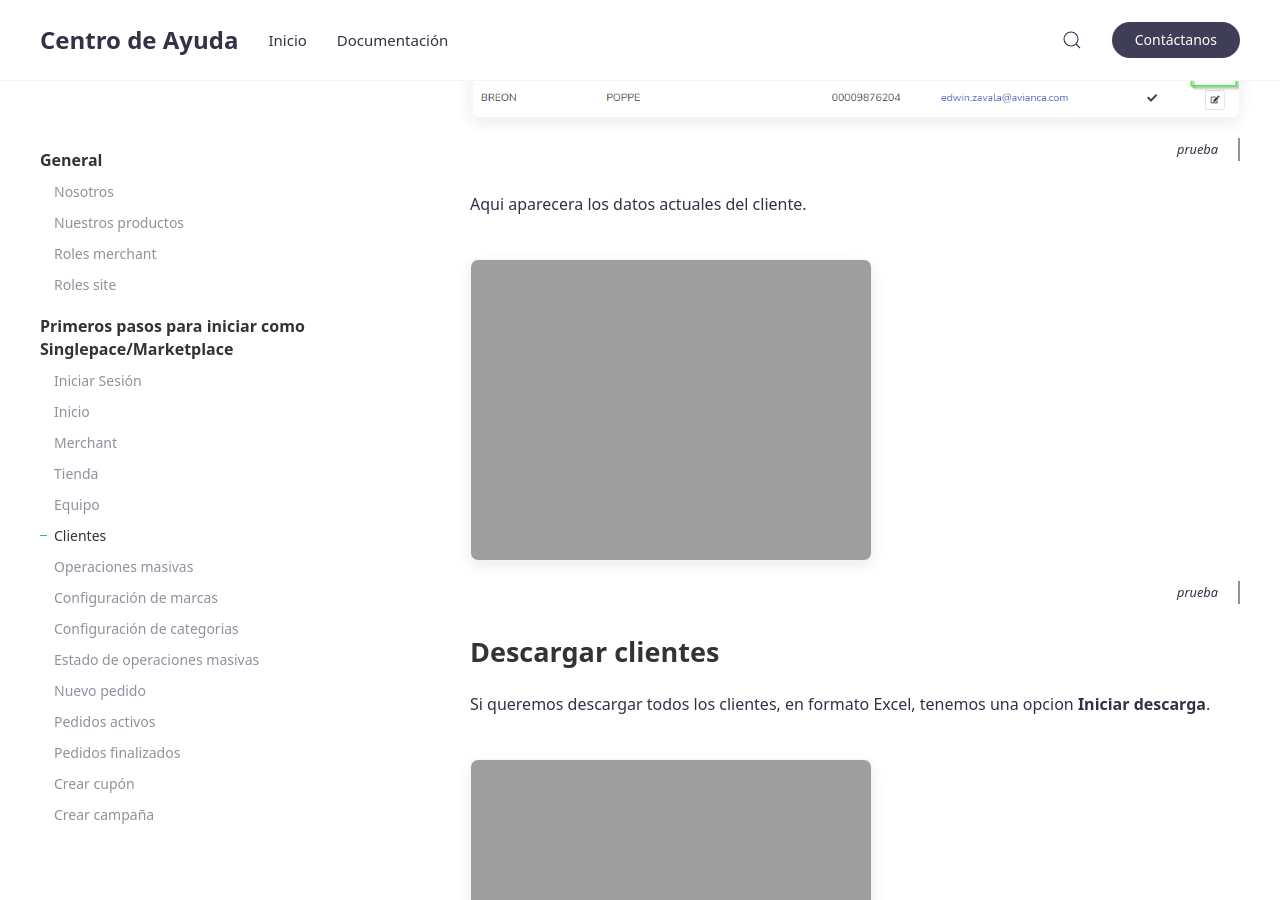
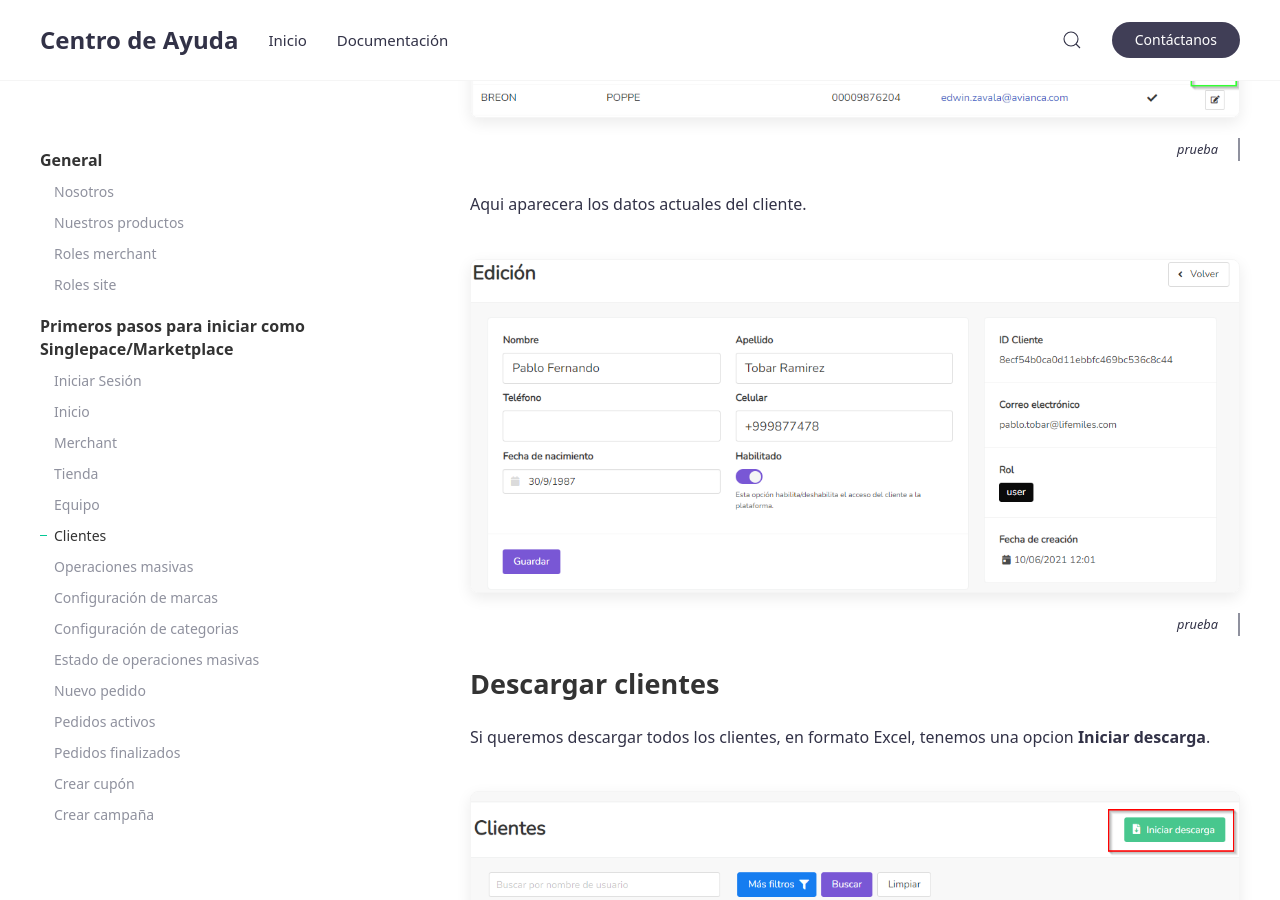
Before and after one commit to jztechpe/docshelp-old, a Jekyll site: the page built from docs/_docs/temas/usuarios/clientes/ver-cliente.md, in a window 1280 px wide and 900 px high, scrolled down 1267 px. Built offline with Jekyll 4.4.1, drawn with Linux system fonts in a browser that asks for light colours.

Commit message:
Fix errors

```diff
--- a/docs/_docs/temas/usuarios/clientes/ver-cliente.md
+++ b/docs/_docs/temas/usuarios/clientes/ver-cliente.md
@@ -16,8 +16,8 @@ Tambien tenemos filtros avanzados donde se podra filtrar por *Correo Electrónic
 Tenemos la opcion de editar un cliente, como se muestra en la siguiente imagen.
 {% include image.html img="../docs/temas/usuarios/clientes/editar-cliente-1.png" alt="Alt for image" caption="prueba" %}
 Aqui aparecera los datos actuales del cliente.
-{% include image.html img="../docs/temas/usuarios/clientes/editar-cliente-2.jpeg" alt="Alt for image" caption="prueba" %}
+{% include image.html img="../docs/temas/usuarios/clientes/editar-cliente-2.png" alt="Alt for image" caption="prueba" %}
 
 ## Descargar clientes
 Si queremos descargar todos los clientes, en formato Excel, tenemos una opcion **Iniciar descarga**.
-{% include image.html img="../docs/temas/usuarios/clientes/descarga-clientes-1.png" alt="Alt for image" caption="prueba" %}
+{% include image.html img="../docs/temas/usuarios/clientes/descargar-clientes-1.png" alt="Alt for image" caption="prueba" %}
```
